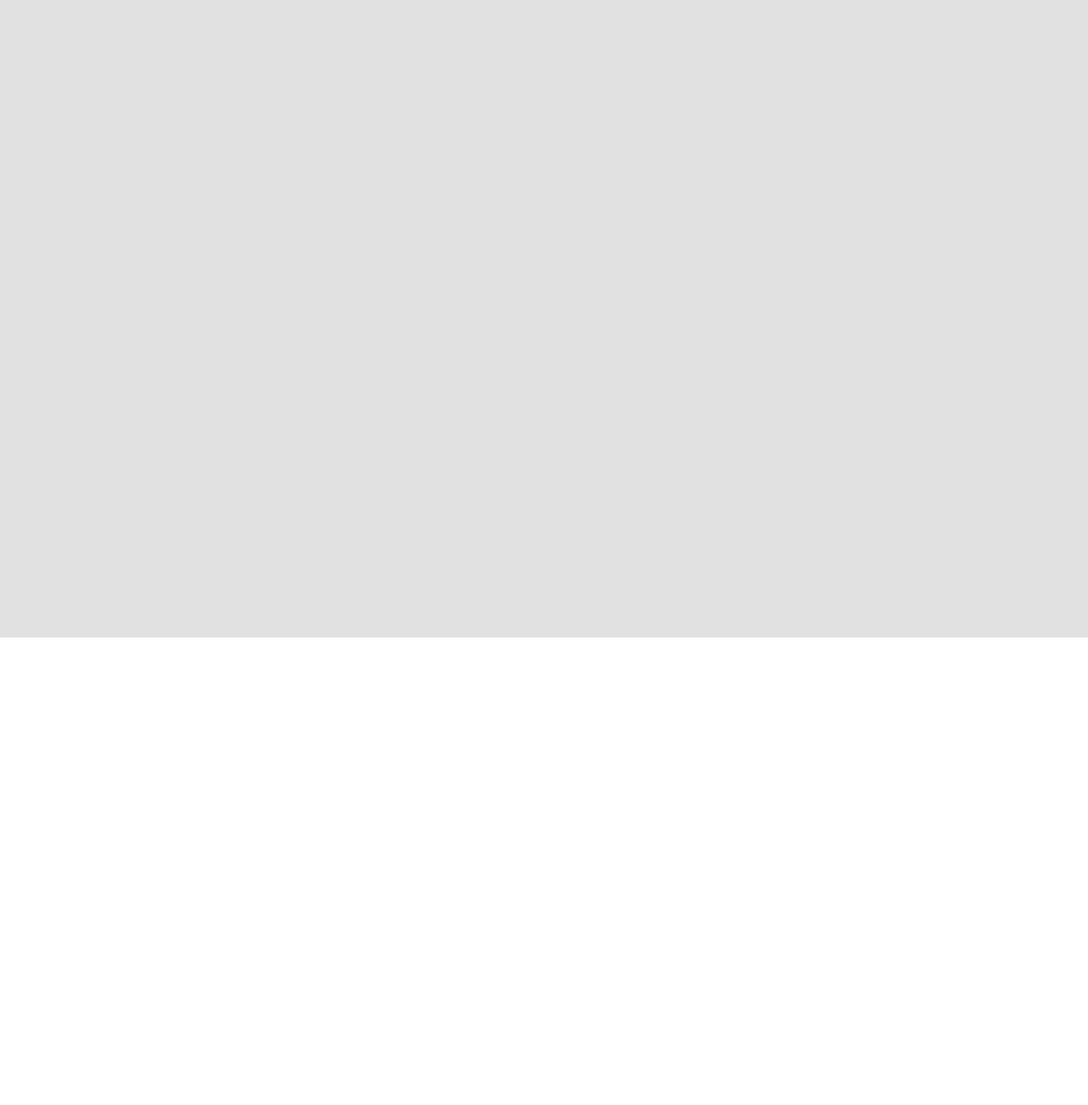
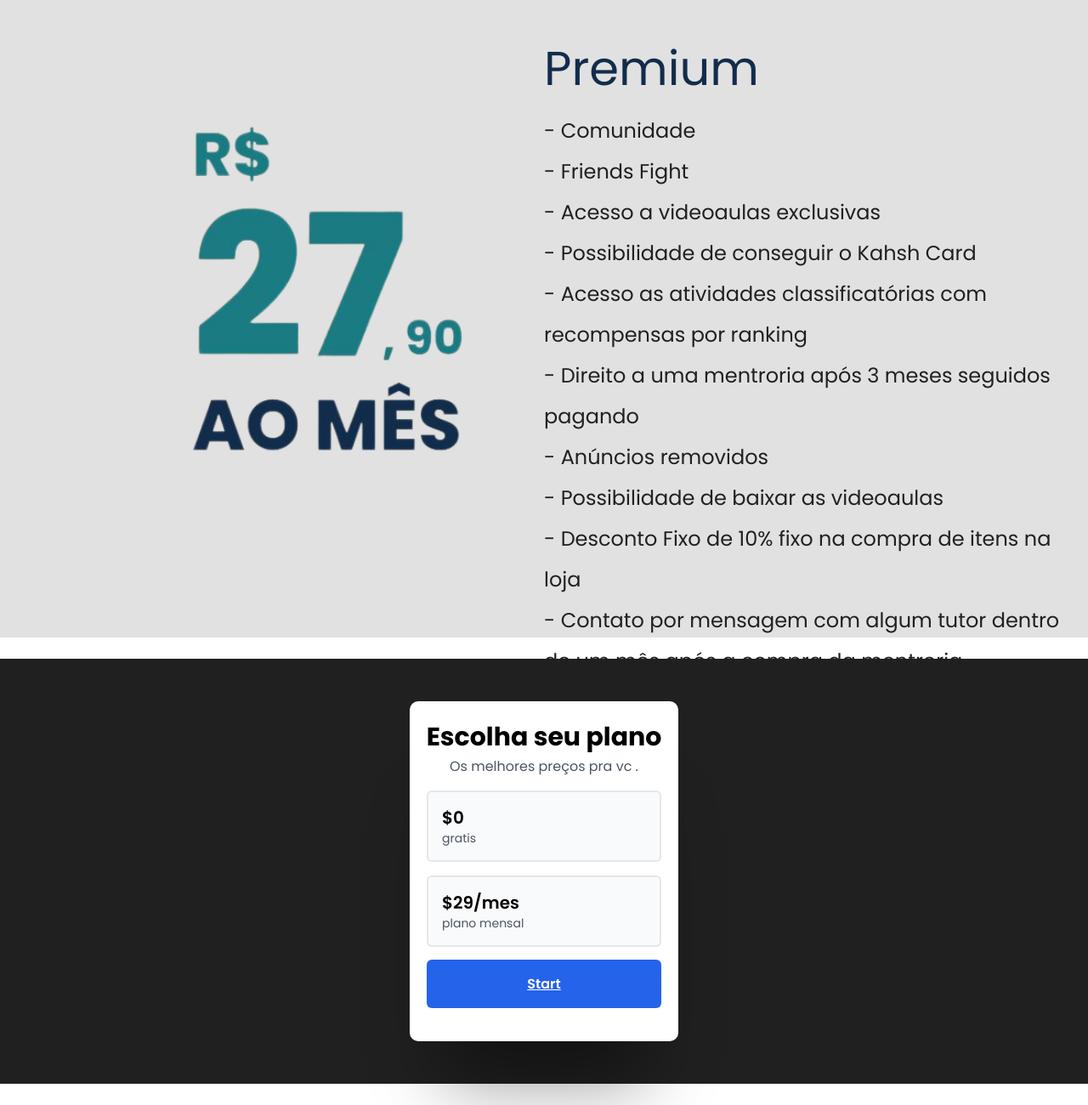
Before and after one commit to RCSKing/turtl-e, a plain HTML site: page planos.html in a window 1280 px wide. Shown: the part 725-2025 px from the top of the page at 85% size. Before the commit the page ends 1475 px from the top, so only its background shows below. Drawn offline with Linux system fonts and the light colour scheme.

Commit message:
planos finalizado

```diff
--- a/css/planos.css
+++ b/css/planos.css
@@ -120,12 +120,12 @@ nav li a:hover{
 
 .espaçoante2{
     width: 10%;
-    height: 500px;
+    height: 800px;
     background: transparent;
     color: transparent;
 }
 
-.corpo3{
+.corpo2{
     width: 100%;
     height: 800px;
     background-color: #e1e1e1;
@@ -133,11 +133,159 @@ nav li a:hover{
     flex-direction: row;
 }
 
-.preçocorpo3{
+.preçocorpo2{
     width: 40%;
     height: 800px;
-    background-color: red;
+    background: transparent;
     display: flex;
     align-items: center;
     justify-content: center;
 }
+
+.txtcorpo2{
+    width: 50%;
+    height: 800px;
+    background: transparent;
+    display: flex;
+    flex-direction: column;
+    justify-content: center;
+}
+
+.títulopremium{
+    background: transparent;
+    width: 100%;
+    height: 100px;
+    color: #122C4C;
+    font-size: 350%;
+    display: flex;
+    align-items: center;
+}
+
+.txtpremium{
+    width: 95%;
+    height: 540px;
+    background: transparent;
+    font-size: 150%;
+    line-height: 200%;
+    color: #202020;
+}
+
+.corpo3{
+    width: 100%;
+    height: 500px;
+    background-color: #202020;
+    display: flex;
+    align-items: center;
+}
+
+
+.caixa{
+    width: 100%;
+    height: 400px;
+    background-color: transparent;
+    display: flex;
+    justify-content: center;
+}
+
+.plan-chooser {
+    background-color: rgba(255, 255, 255, 1);
+    max-width: 320px;
+    border-radius: 10px;
+    padding: 20px;
+    color: #000;
+    box-shadow: 0px 87px 78px -39px rgba(0,0,0,0.4);
+}
+
+.header {
+    text-align: center;
+    margin-top: 0.75rem;
+}
+
+.plan-chooser .title {
+    font-size: 1.875rem;
+    font-weight: 700;
+    line-height: 1.25rem;
+    color: rgba(0, 0, 0, 1);
+}
+
+.plan-chooser .desc {
+    margin-top: 0.4rem;
+    font-size: 1rem;
+    line-height: 1.5rem;
+    color: rgba(75, 85, 99, 1);
+}
+
+.plan-option{
+    margin-top: 1rem;
+    margin-bottom: 15px;
+}
+
+.plan-option label {
+    cursor: pointer;
+    overflow: hidden;
+    border: 2px solid rgba(229, 231, 235, 1);
+    border-radius: 0.375rem;
+    background-color: rgba(249, 250, 251, 1);
+    display: flex;
+    align-items: center;
+    justify-content: space-between;
+    padding: 1rem .4rem;
+    margin: 10px 0;
+    transform: all .15s ease;
+}
+
+.plan-option label .plan-info{
+    display: flex;
+    flex-direction: column;
+    margin-left: 10px;
+}
+
+.plan-cost {
+    font-size: 1.25rem;
+    line-height: 1.75rem;
+    font-weight: 600;
+    color: rgba(0, 0, 0, 1);
+}
+
+.plan-name {
+    font-size: 0.875rem;
+    line-height: 1.25rem;
+    color: rgba(75, 85, 99, 1);
+}
+
+.reduction {
+    display: inline-block;
+    border-radius: 9999px;
+    border: 1px solid rgba(22, 163, 74, 1);
+    background-color: rgba(220, 252, 231, 1);
+    padding: 0.2rem .4rem;
+    font-size: 0.675rem;
+    line-height: 1.25rem;
+    font-weight: 600;
+    color: rgba(22, 163, 74, 1);
+}
+
+.plan-option input:checked + label {
+    border-color: rgba(37, 99, 235, 1);
+}
+
+.choose-btn {
+    width: 100%;
+    display: inline-flex;
+    align-items: center;
+    justify-content: center;
+    border-radius: 0.375rem;
+    background-color: rgba(37, 99, 235, 1);
+    padding: 1rem 3rem;
+    font-weight: 600;
+    color: #fff;
+    transform: all .15s ease;
+}
+
+.choose-btn:hover {
+    opacity: .9;
+}
+
+.plan-option input {
+    display: none;
+}
--- a/planos.html
+++ b/planos.html
@@ -49,14 +49,77 @@
             <img src="./img/trutlemasc.png" width="570px" height="440px">
         </div>
 
+        <div class="espaçoante">oi</div>
+    </div>
+
+    <p class="separação">oi</p>
+
+    <div class="corpo2">
         <div class="espaçoante2">oi</div>
+
+        <div class="preçocorpo2">
+            <img src="./img/27-90.png" width="400px" height="460px">
+        </div>
+
+        <div class="txtcorpo2">
+            <div class="títulopremium">
+                <p>Premium</p>
+            </div>
+
+            <div class="txtpremium">
+                <p>
+                    - Comunidade<br>
+                    - Friends Fight<br>
+                    - Acesso a videoaulas exclusivas<br>
+                    - Possibilidade de conseguir o Kahsh Card<br>
+                    - Acesso as atividades classificatórias com recompensas por ranking<br>
+                    - Direito a uma mentroria após 3 meses seguidos pagando<br>
+                    - Anúncios removidos<br>
+                    - Possibilidade de baixar as videoaulas<br>
+                    - Desconto Fixo de 10% fixo na compra de itens na loja<br>
+                    - Contato por mensagem com algum tutor dentro de um mês após a compra da mentroria (resposta em ate 24h)
+                </p>
+            </div>
+        </div>
+
     </div>
 
     <p class="separação">oi</p>
 
     <div class="corpo3">
-        oi
+
+        <div class="caixa"><form class="plan-chooser">
+            <div class="header">
+                <span class="title">Escolha seu plano</span>
+                <p class="desc">Os melhores preços pra vc .</p>
+            </div>
+
+            <div class="plan-option">
+                <input value="free" id="free" name="plan" type="radio">
+                <label for="free">
+                    <div class="plan-info">
+                        <span class="plan-cost">$0</span>
+                        <span class="plan-name">gratis</span>
+                    </div>
+                </label>
+            </div>
+            <div class="plan-option">
+                <input value="monthly" id="monthly" name="plan" type="radio">
+                <label for="monthly">
+                    <div class="plan-info">
+                        <span class="plan-cost">$29/mes</span>
+                        <span class="plan-name">plano mensal</span>
+                    </div>
+              </label>
+            </div>
+
+            <a href="#" title="" class="choose-btn"> Start </a>
+
+        </form></div>
+
     </div>
+
+    <p class="separação">oi</p>
 
 </body>
 </html>
```
